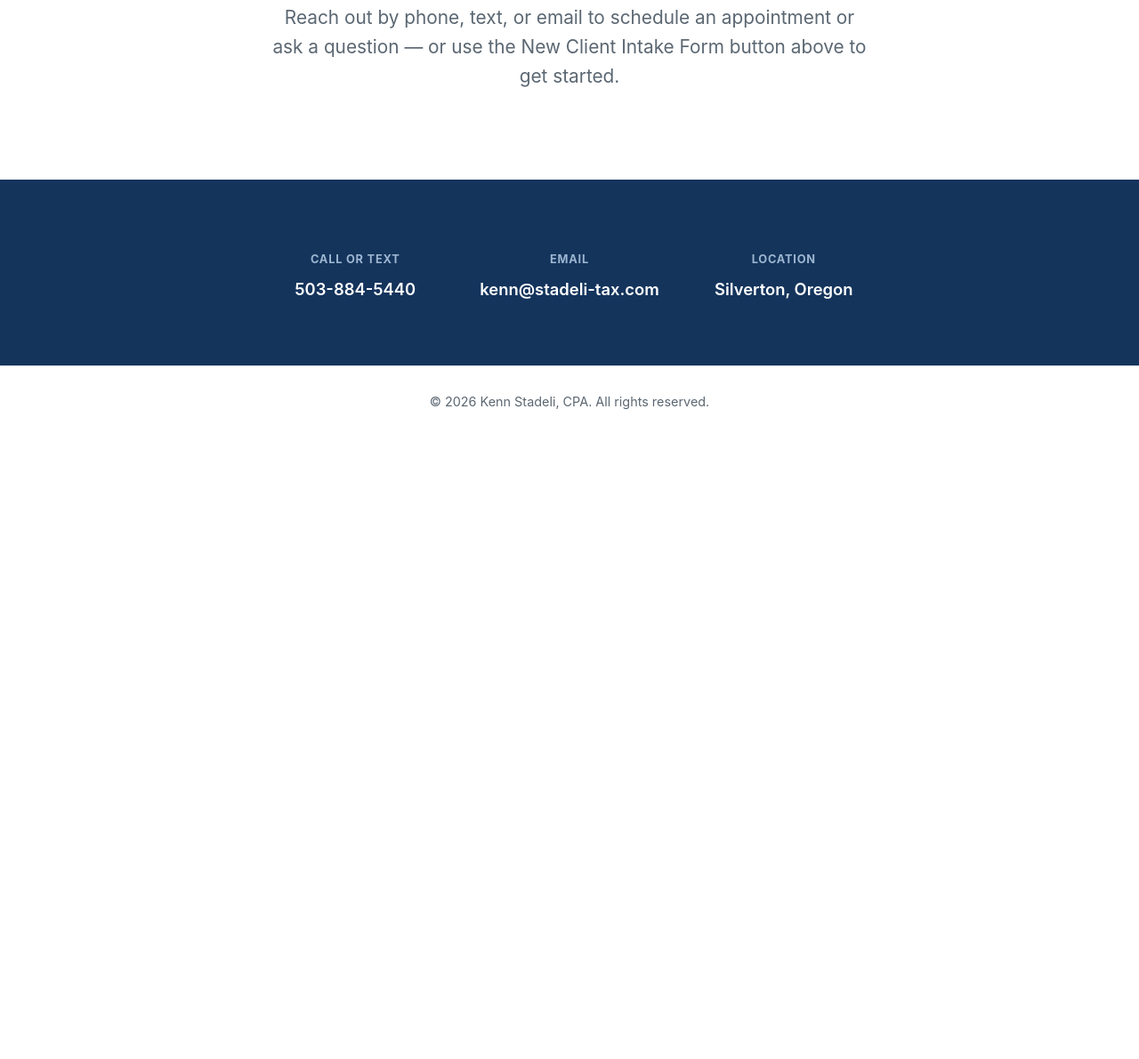
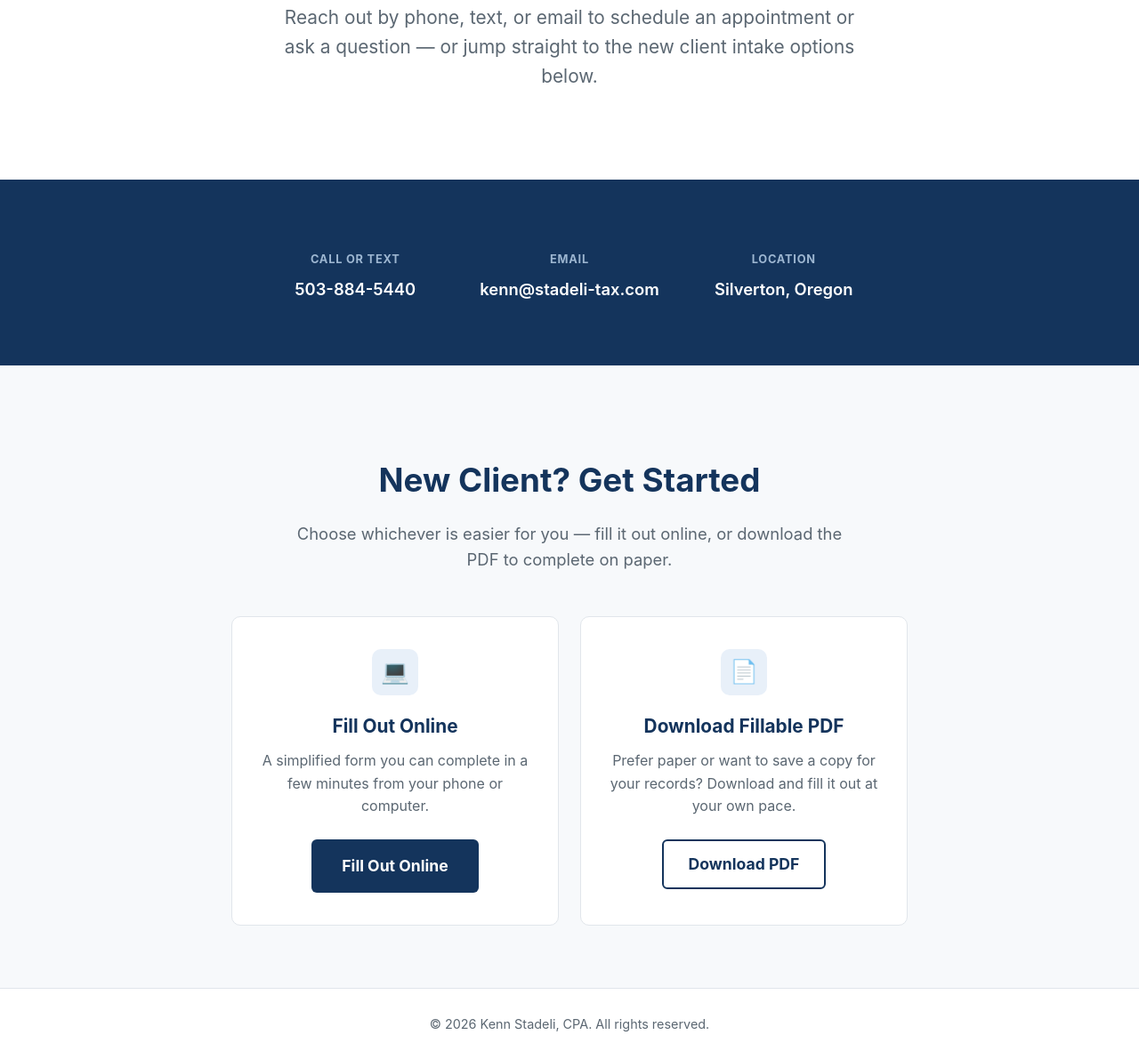
Before and after one commit to kstadeli/stadeli-tax-site, a plain HTML site: page contact.html in a window 1280 px wide. Shown: the part 337-1528 px from the top of the page at 89% size. Before the commit the page ends 828 px from the top, so only its background shows below. Drawn offline with Linux system fonts and the light colour scheme.

Commit message:
Add files via upload

```diff
--- a/contact.html
+++ b/contact.html
@@ -18,7 +18,7 @@
         <a href="index.html#services">Services</a>
         <a href="index.html#about">About</a>
         <a href="contact.html">Contact</a>
-        <a href="https://docs.google.com/forms/d/e/1FAIpQLSeMiIHBt0yzXfHFPoLeVsLS7XbzomYjyBkOxjPlhkipYQMtJA/viewform" class="nav-cta" target="_blank" rel="noopener">New Client Intake Form</a>
+        <a href="#get-started" class="nav-cta">New Client Intake Form</a>
       </nav>
     </div>
   </header>
@@ -27,7 +27,7 @@
 <section class="hero contact-hero">
   <div class="eyebrow">Silverton, Oregon</div>
   <h1>Get in Touch</h1>
-  <p>Reach out by phone, text, or email to schedule an appointment or ask a question &mdash; or use the New Client Intake Form button above to get started.</p>
+  <p>Reach out by phone, text, or email to schedule an appointment or ask a question &mdash; or jump straight to the new client intake options below.</p>
 </section>
 
 <section class="contact" id="contact">
@@ -49,6 +49,26 @@
   </div>
 </section>
 
+<section class="intake-section" id="get-started">
+  <div class="section-inner">
+    <h2 class="section-title">New Client? Get Started</h2>
+    <p class="section-sub">Choose whichever is easier for you &mdash; fill it out online, or download the PDF to complete on paper.</p>
+    <div class="intake-grid">
+      <div class="intake-card">
+        <div class="icon">&#128187;</div>
+        <h3>Fill Out Online</h3>
+        <p>A simplified form you can complete in a few minutes from your phone or computer.</p>
+        <a href="https://docs.google.com/forms/d/e/1FAIpQLSeMiIHBt0yzXfHFPoLeVsLS7XbzomYjyBkOxjPlhkipYQMtJA/viewform" class="btn" target="_blank" rel="noopener">Fill Out Online</a>
+      </div>
+      <div class="intake-card">
+        <div class="icon">&#128196;</div>
+        <h3>Download Fillable PDF</h3>
+        <p>Prefer paper or want to save a copy for your records? Download and fill it out at your own pace.</p>
+        <a href="new-client-intake-form.pdf" class="btn secondary" target="_blank" rel="noopener">Download PDF</a>
+      </div>
+    </div>
+  </div>
+</section>
 
 <footer>
   &copy; <span id="year"></span> Kenn Stadeli, CPA. All rights reserved.
--- a/style.css
+++ b/style.css
@@ -349,8 +349,55 @@ section {
   background: var(--blue-light);
 }
 
+.intake-section {
+  background: #f7f9fb;
+  text-align: center;
+}
+
+.intake-grid {
+  display: grid;
+  grid-template-columns: repeat(auto-fit, minmax(260px, 1fr));
+  gap: 24px;
+  max-width: 760px;
+  margin: 0 auto;
+}
+
+.intake-card {
+  background: #fff;
+  border: 1px solid var(--border);
+  border-radius: 10px;
+  padding: 36px 28px;
+  text-align: center;
+}
+
+.intake-card .icon {
+  width: 52px;
+  height: 52px;
+  border-radius: 10px;
+  background: var(--blue-light);
+  color: var(--blue);
+  display: flex;
+  align-items: center;
+  justify-content: center;
+  font-size: 1.6rem;
+  margin: 0 auto 18px;
+}
+
+.intake-card h3 {
+  margin: 0 0 10px;
+  color: var(--navy);
+  font-size: 1.3rem;
+}
+
+.intake-card p {
+  margin: 0 0 24px;
+  color: var(--muted);
+  font-size: 1rem;
+}
+
 #services,
-#about {
+#about,
+#get-started {
   scroll-margin-top: 110px;
 }
 
```
Also changed, not shown: index.html (+1 -1 lines).
